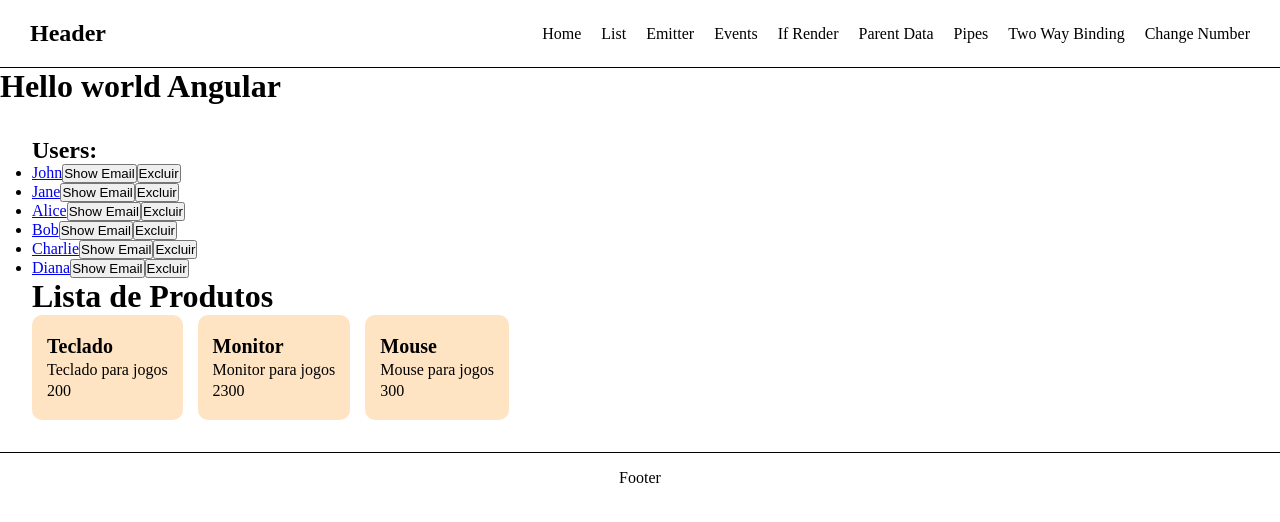
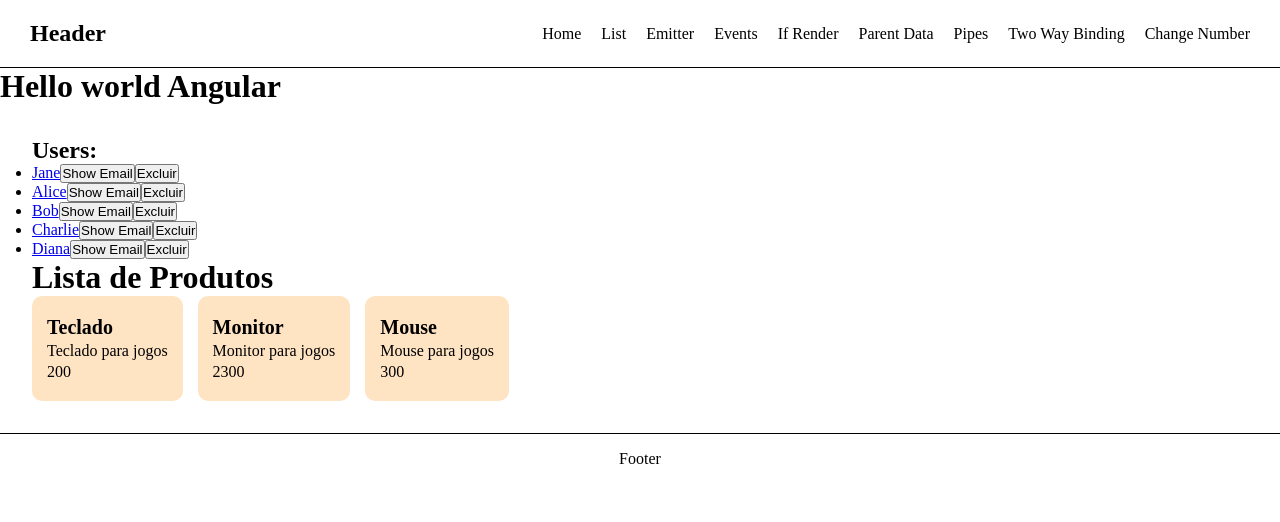
Before and after one commit to ssoaresleo/Angular, an Angular app: page /list in a window 1280 px wide. Shown: the top 522 px of the page. Built offline with nearby package versions, Linux system fonts and the light colour scheme; data requests are answered from the project's data file.

Commit message:
feat: add remove method

```diff
--- a/db.json
+++ b/db.json
@@ -1,32 +1,27 @@
 {
   "users": [
     {
-      "id": 1,
-      "name": "John",
-      "email": "john@example.com"
-    },
-    {
-      "id": 2,
+      "id": "2",
       "name": "Jane",
       "email": "jane@example.com"
     },
     {
-      "id": 3,
+      "id": "3",
       "name": "Alice",
       "email": "alice@example.com"
     },
     {
-      "id": 4,
+      "id": "4",
       "name": "Bob",
       "email": "bob@example.com"
     },
     {
-      "id": 5,
+      "id": "5",
       "name": "Charlie",
       "email": "charlie@example.com"
     },
     {
-      "id": 6,
+      "id": "6",
       "name": "Diana",
       "email": "diana@example.com"
     }
--- a/src/app/components/list-render/list-render.component.ts
+++ b/src/app/components/list-render/list-render.component.ts
@@ -54,7 +54,8 @@ export class ListRenderComponent implements OnInit {
 
   removeUser(user: UserProps) {
     console.log('Removendo usuário...');
-    this.users = this.listService.remove(this.users, user);
+    this.users = this.users.filter((u) => user.name !== u.name);
+    this.listService.remove(user.id).subscribe();
   }
 
   getUsers() {
--- a/src/app/services/list.service.ts
+++ b/src/app/services/list.service.ts
@@ -25,8 +25,8 @@ export class ListService {
     return this.http.get<User>(this.apiUrl + `/${id}`);
   }
 
-  remove(users: UserProps[], user: UserProps) {
+  remove(id: number) {
     console.log('Service');
-    return users.filter((u) => user.name !== u.name);
+    return this.http.delete<User>(`${this.apiUrl}/${id}`);
   }
 }
```
